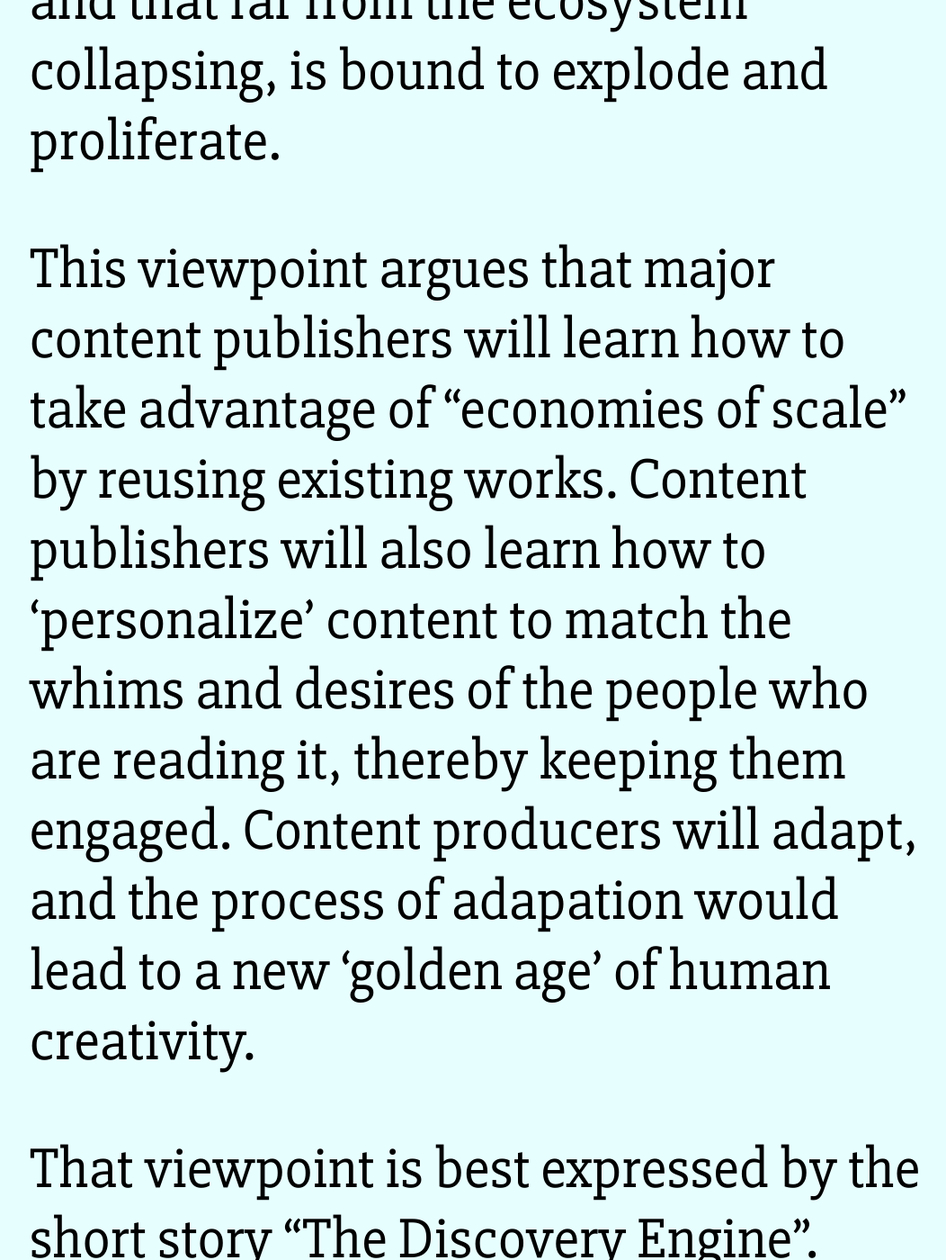
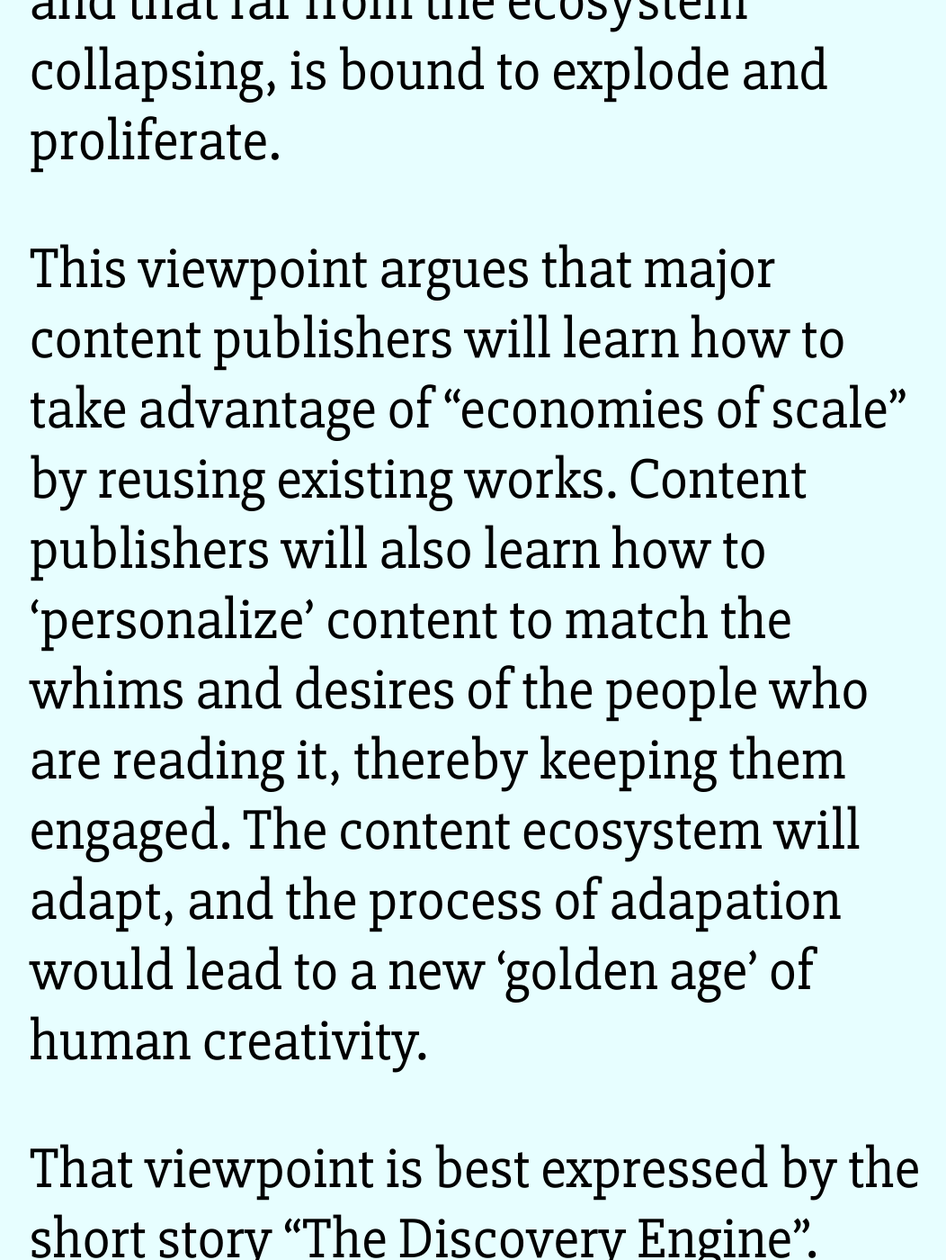
Before and after one commit to tra38/tra38.github.io, a Jekyll site: the page built from _posts/2017-05-28-the-discovery-engine.md, in a window 1280 px wide and 1400 px high, scrolled down 9635 px. Shown: the whole window at 90% size, without its empty margins (102-1154 px from the left). Built offline with Jekyll 4.4.1, drawn with Linux system fonts in a browser that asks for light colours.

```diff
--- a/_posts/2017-05-28-the-discovery-engine.md
+++ b/_posts/2017-05-28-the-discovery-engine.md
@@ -28,7 +28,7 @@
 
 There is, of course, an alternative viewpoint that contrasts with both Ben's and mine's, one that argues that the content ecosystem is *sustainable*, that Content Shock is no problem at all, and that far from the ecosystem collapsing, is bound to explode and proliferate.
 
-This viewpoint argues that major content publishers will learn how to take advantage of "economies of scale" by reusing existing works. Content publishers will also learn how to 'personalize' content to match the whims and desires of the people who are reading it, thereby keeping them engaged. Content producers will adapt, and the process of adapation would lead to a new 'golden age' of human creativity.
+This viewpoint argues that major content publishers will learn how to take advantage of "economies of scale" by reusing existing works. Content publishers will also learn how to 'personalize' content to match the whims and desires of the people who are reading it, thereby keeping them engaged. The content ecosystem will adapt, and the process of adapation would lead to a new 'golden age' of human creativity.
 
 That viewpoint is best expressed by the short story "The Discovery Engine".
 
```
